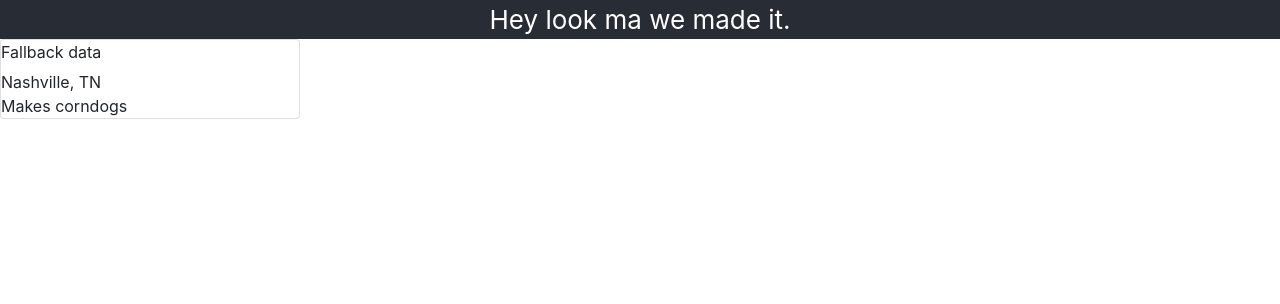
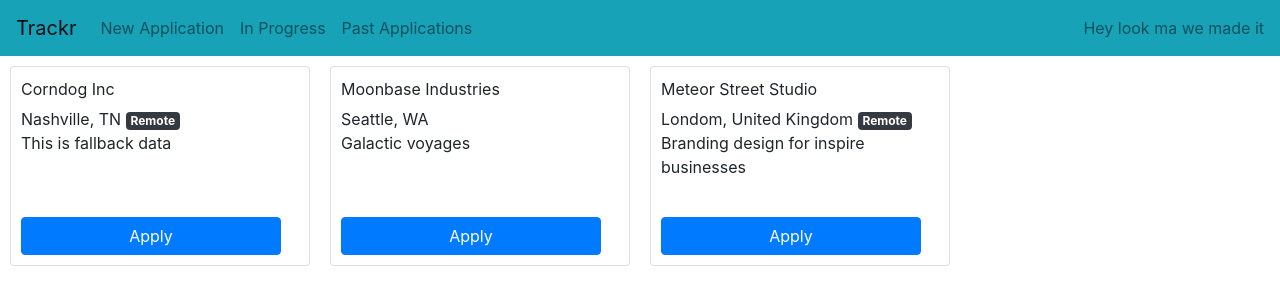
Before and after one commit to coreyvan/job-tracker, a React (Create React App) app in the folder client/: page / in a window 1280 px wide. Shown: the top 304 px of the page. Built offline with nearby package versions, Linux system fonts and the light colour scheme; no server answers.

Commit message:
Adding NavBar & Companies components
- Mostly visual changes, plus a little reorganization and styling

```diff
--- a/client/src/App.css
+++ b/client/src/App.css
@@ -10,4 +10,15 @@
 
 .Company {
   width: 300px;
+  height: 200px;
+  margin: 10px;
+  padding: 10px;
+  float: left;
 }
+
+.CompanyButton {
+  position: absolute;
+  width: 260px;
+  bottom: 10px;
+  justify-content: center;
+}
--- a/client/src/App.js
+++ b/client/src/App.js
@@ -1,22 +1,26 @@
 import React from 'react';
 import './App.css';
-import {
-  Card, CardText,
-  CardTitle, CardSubtitle
-} from 'reactstrap';
+import Company from './components/Company';
+import NavBar from './components/NavBar';
 
-const companyTwoEnpoint = "http://localhost:3000/company/2"
+const companyEndpoint = "http://localhost:3000/company"
 // Copy of output from companyTwoEnpoint, while we work out some CORS issues.
-const testData = {"uid":"0x2","created_at":"0001-01-01T00:00:00Z","Company.name":"Fallback data","Company.description":"Makes corndogs","Company.website":"corndog.com","Company.industries":["lifestyles","corndogs"],"Company.months":12,"Company.location":"Nashville, TN","Company.remote_possible":true}
+const testData = [
+  {"uid":"0x2","created_at":"0001-01-01T00:00:00Z","Company.name":"Corndog Inc","Company.description":"This is fallback data","Company.website":"corndog.com","Company.industries":["lifestyles","corndogs"],"Company.months":12,"Company.location":"Nashville, TN","Company.remote_possible":true},
+  {"uid":"0x3","created_at":"0001-01-01T00:00:00Z","Company.name":"Moonbase Industries","Company.description":"Galactic voyages","Company.website":"moonbase.com","Company.industries":["lifestyles","space"],"Company.months":48,"Company.location":"Seattle, WA","Company.remote_possible":false},
+  {"uid":"0x4","created_at":"0001-01-01T00:00:00Z","Company.name":"Meteor Street Studio","Company.description":"Branding design for inspire businesses","Company.website":"meteorstreetstudios.com","Company.industries":["design","entrepreneurs","business"],"Company.months":16,"Company.location":"Londom, United Kingdom","Company.remote_possible":true}
+]
 
 class App extends React.Component {
   constructor() {
     super();
-    this.state = {}
+    this.state = {
+      data: []
+    }
   }
 
   componentDidMount() {
-    fetch(companyTwoEnpoint,{
+    fetch(companyEndpoint,{
       method: 'get',
       headers: {
         'ContentType': 'application/json'
@@ -25,7 +29,7 @@ class App extends React.Component {
     .then(resp=>resp.json())
     .then(data=> {
       // This should work but...I haven't tested it.
-      this.setState({data: data})
+      this.setState({data: [data]})
     }).catch(error=>{
       console.log(error)
       this.setState({data: testData})
@@ -36,16 +40,13 @@ class App extends React.Component {
     var data = this.state.data
     return (
       <div className="App">
-        <header className="App-header">
-          Hey look ma we made it.
-        </header>
-        {data != null &&
-          <Card className="Company">
-            <CardTitle>{data["Company.name"]}</CardTitle>
-            <CardSubtitle>{data["Company.location"]}</CardSubtitle>
-            <CardText>{data["Company.description"]}</CardText>
-          </Card>
-        }
+        <NavBar />
+        {data.map((company)=>
+          <Company
+            key={company.uid}
+            data={company}
+            />
+        )}
       </div>
     );
   }
--- /dev/null
+++ b/client/src/components/Company.js
@@ -0,0 +1,30 @@
+import React, { Component } from 'react';
+import {
+  Badge,
+  Button,
+  Card,
+  CardText,
+  CardTitle,
+  CardSubtitle
+} from 'reactstrap';
+
+class Company extends Component {
+
+    render() {
+        const company = this.props.data
+        let availableText = ""
+        if (company["Company.remote_possible"]){
+            availableText = "Remote"
+        }
+        return (
+            <Card className="Company">
+                <CardTitle>{company["Company.name"]}</CardTitle>
+                <CardSubtitle>{company["Company.location"]}&nbsp;<Badge color="dark">{availableText}</Badge></CardSubtitle>
+                <CardText>{company["Company.description"]}</CardText>
+                <Button className={"CompanyButton"} color="primary">Apply</Button>
+            </Card>
+        )
+    }
+}
+
+export default Company
--- /dev/null
+++ b/client/src/components/NavBar.js
@@ -0,0 +1,33 @@
+import React, { Component } from 'react';
+import {
+  Navbar,
+  NavbarBrand,
+  Nav,
+  NavItem,
+  NavLink,
+  NavbarText
+} from 'reactstrap';
+
+class NavBar extends Component {
+    render() {
+        return (
+            <Navbar color="info" light expand="md">
+                <NavbarBrand href="/">Trackr</NavbarBrand>
+                <Nav className="mr-auto" navbar>
+                    <NavItem>
+                        <NavLink>New Application</NavLink>
+                    </NavItem>
+                    <NavItem>
+                        <NavLink>In Progress</NavLink>
+                    </NavItem>
+                    <NavItem>
+                        <NavLink>Past Applications</NavLink>
+                    </NavItem>
+                </Nav>
+                <NavbarText>Hey look ma we made it</NavbarText>
+            </Navbar>
+        )
+    }
+}
+
+export default NavBar;
```
